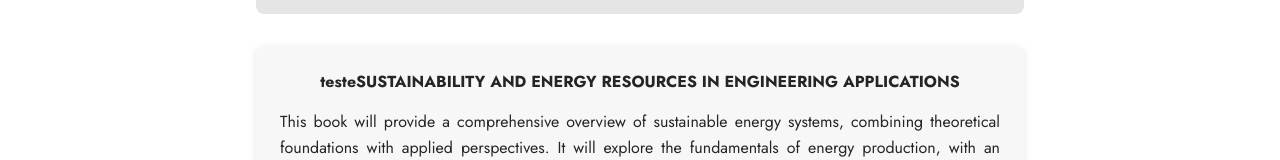
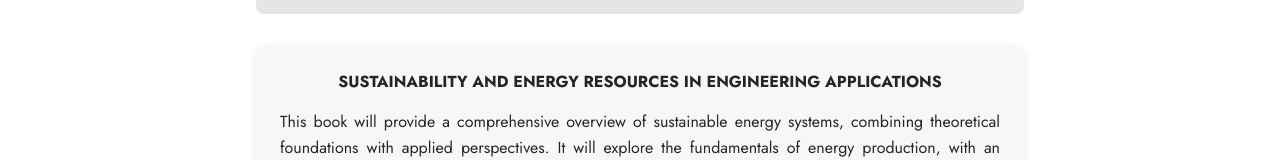
Before and after one commit to dycaels/2025, a Next.js app: page /2025/special-issues in a window 1280 px wide. Shown: the part 279-439 px from the top of the page. Built offline with nearby package versions, Linux system fonts and the light colour scheme.

Commit message:
Update page.tsx

```diff
--- a/app/special-issues/page.tsx
+++ b/app/special-issues/page.tsx
@@ -15,7 +15,7 @@ export default function SpecialIssues() {
 
       <div className="container">
           <div className={styles.contentBoxV2}>
-            <h4>testeSUSTAINABILITY AND ENERGY RESOURCES IN ENGINEERING APPLICATIONS</h4>
+            <h4>SUSTAINABILITY AND ENERGY RESOURCES IN ENGINEERING APPLICATIONS</h4>
             <p className={styles.contentText}>
               This book will provide a comprehensive overview of sustainable energy systems, combining theoretical
               foundations with applied perspectives. It will explore the fundamentals of energy production, with an
```
